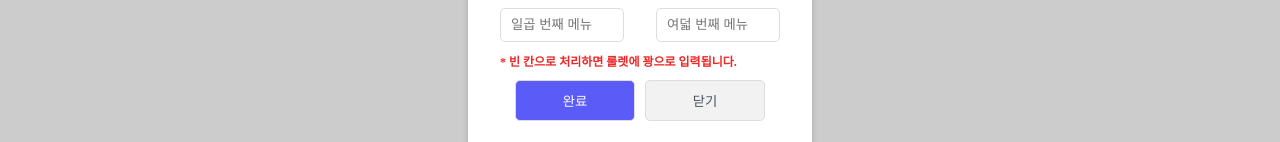
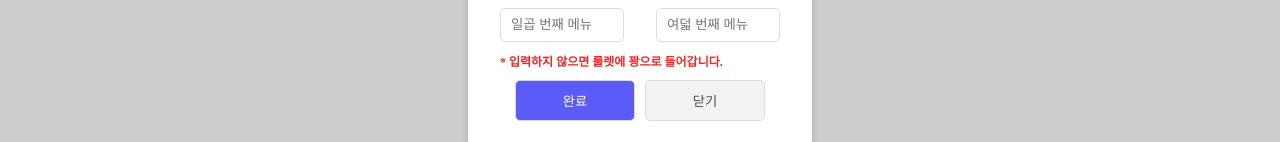
Before and after one commit to doowankim/findBistro, a React (Create React App) app: page / in a window 1280 px wide. Both pictures are taken after a click on the button "메뉴 넣기". Shown: the part 424-566 px from the top of the page. Built offline with nearby package versions, Linux system fonts and the light colour scheme.

Commit message:
update README

```diff
--- a/src/containers/StartPage/View/index.tsx
+++ b/src/containers/StartPage/View/index.tsx
@@ -131,7 +131,7 @@ function StartPage() {
               </div>
             </Styled.InputBox>
             <Styled.BottomDescription>
-              * 빈 칸으로 처리하면 룰렛에 꽝으로 입력됩니다.
+              * 입력하지 않으면 룰렛에 꽝으로 들어갑니다.
             </Styled.BottomDescription>
             <Styled.BottomBox>
               <Button body="완료" blue onClick={onSubmit} />
```
Also changed, not shown: 2 other files (tests, documents, lock files or other folders).
